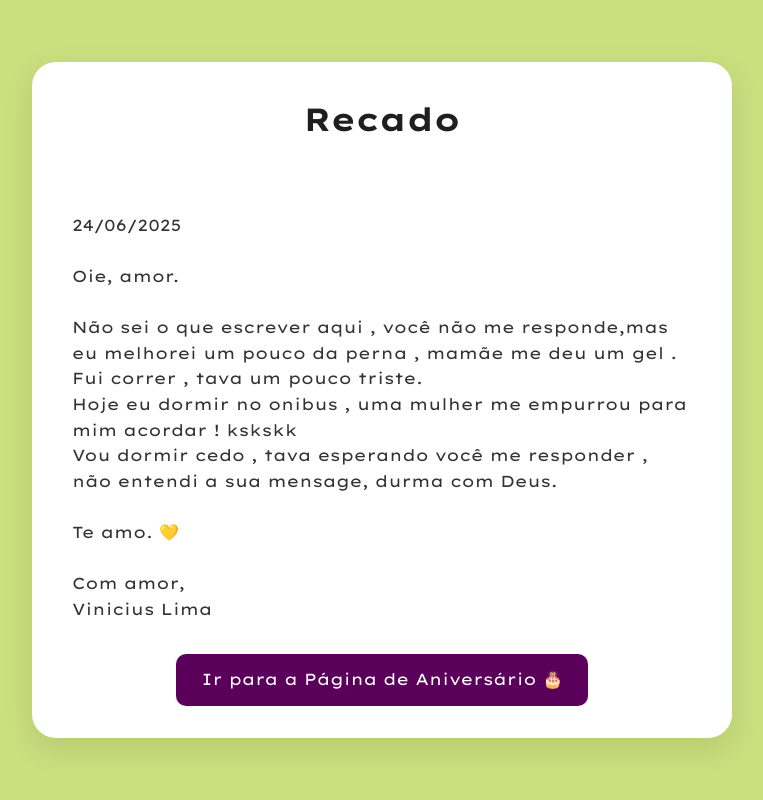
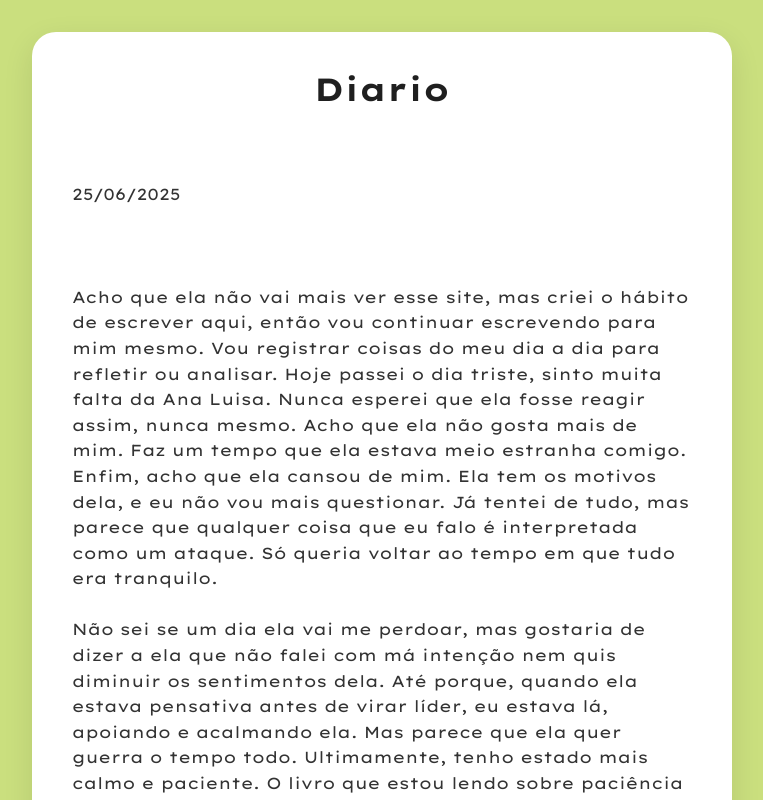
Before and after one commit to silvavin/Luisa, a plain HTML site: page index.html in a window 1280 px wide. Shown: the top 800 px of the page, without its empty margins (258-1021 px from the left). Drawn offline with Linux system fonts and the light colour scheme.

Commit message:
A pagina virou um diario

```diff
--- a/index.html
+++ b/index.html
@@ -22,6 +22,15 @@
       min-height: 100vh;
       padding: 2rem;
     }
+
+
+
+    #foto img {width:500px ; height: 500px; border-radius: 10px ;
+    align-items: center;display: inline-block;justify-content: center;}
+
+
+
+
 
     #recado {
       background: #fff;
@@ -85,24 +94,35 @@
 </head>
 <body>
   <div id="recado">
-    <h1>Recado</h1>
+    <h1>Diario</h1>
     <p>
 
-      24/06/2025 <br>
-Oie, amor.
+      25/06/2025 <br>
 
-Não sei o que escrever aqui , você não me responde,mas eu melhorei um pouco da perna , mamãe me deu um gel . Fui correr , tava um pouco triste.
-Hoje eu dormir no onibus , uma mulher me empurrou para mim acordar ! kskskk
-Vou dormir cedo , tava esperando você me responder , não entendi a sua mensage, durma com Deus.
 
-Te amo. 💛
+      Acho que ela  não vai mais ver esse site, mas criei o hábito de escrever aqui, então vou continuar escrevendo para mim mesmo. Vou registrar coisas do meu dia a dia para refletir ou analisar. Hoje passei o dia triste, sinto muita falta da Ana Luisa. Nunca esperei que ela fosse reagir assim, nunca mesmo. Acho que ela não gosta mais de mim. Faz um tempo que ela estava meio estranha comigo. Enfim, acho que ela cansou de mim. Ela tem os motivos dela, e eu não vou mais questionar. Já tentei de tudo, mas parece que qualquer coisa que eu falo é interpretada como um ataque. Só queria voltar ao tempo em que tudo era tranquilo.
 
-Com amor,
-Vinicius Lima
+Não sei se um dia ela vai me perdoar, mas gostaria de dizer a ela que não falei com má intenção nem quis diminuir os sentimentos dela. Até porque, quando ela estava pensativa antes de virar líder, eu estava lá, apoiando e acalmando ela. Mas parece que ela quer guerra o tempo todo. Ultimamente, tenho estado mais calmo e paciente. O livro que estou lendo sobre paciência é muito bom, por sinal.
+
+Voltando ao assunto da Luisa, não vou mais perturbá-la, até porque é capaz de ela me bater, sei lá. Vou deixá-la no canto dela. Quem sabe um dia ela volte a falar comigo. Só queria que ela fosse mais paciente comigo, mas acho que sou apenas mais um que ela avaliou e decidiu que não queria.
+
+Hoje fiz um alongamento para as pernas, e foi muito bom. O senhor Maurício vai sair do setor. Espero que o Wagner seja tranquilo. Na sexta, tem o chá de casa nova do Wanderson e da Bea. É isso, esse vai ser meu diário digital. É bom que, de quebra, eu treino meus conhecimentos em HTML e CSS.
+
+<div id="foto">
+  <img src="IMG_0813.png" alt="foto com a Ana Luisa ">
+
+
+</div>
+
+
+
+
     </p>
 
     <div class="btn-container">
-      <a href="page1.html" target="_blank" class="styled-button">Ir para a Página de Aniversário 🎂</a>
+      <!--  ><a href="page1.html" target="_blank" class="styled-button">Ir para a Página de Aniversário 🎂</a>  -->
+
+
     </div>
   </div>
 </body>
```
Also changed, not shown: 1 other file.
